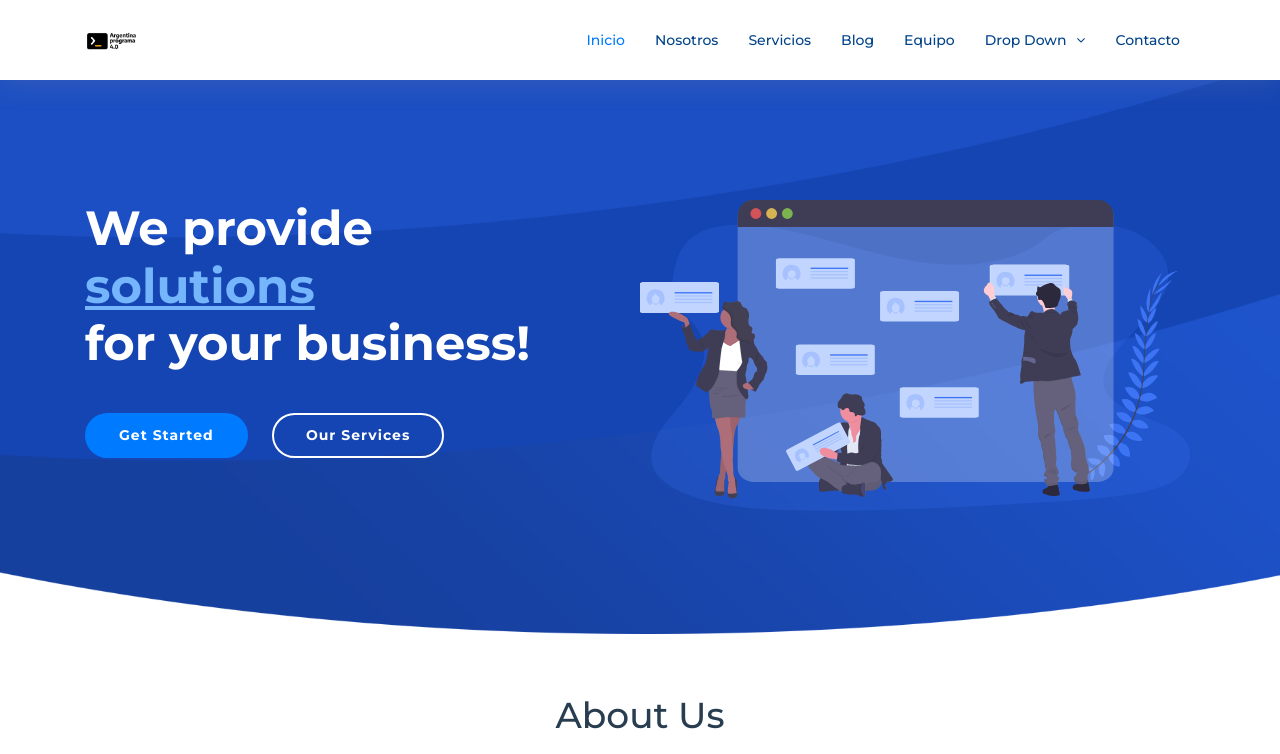
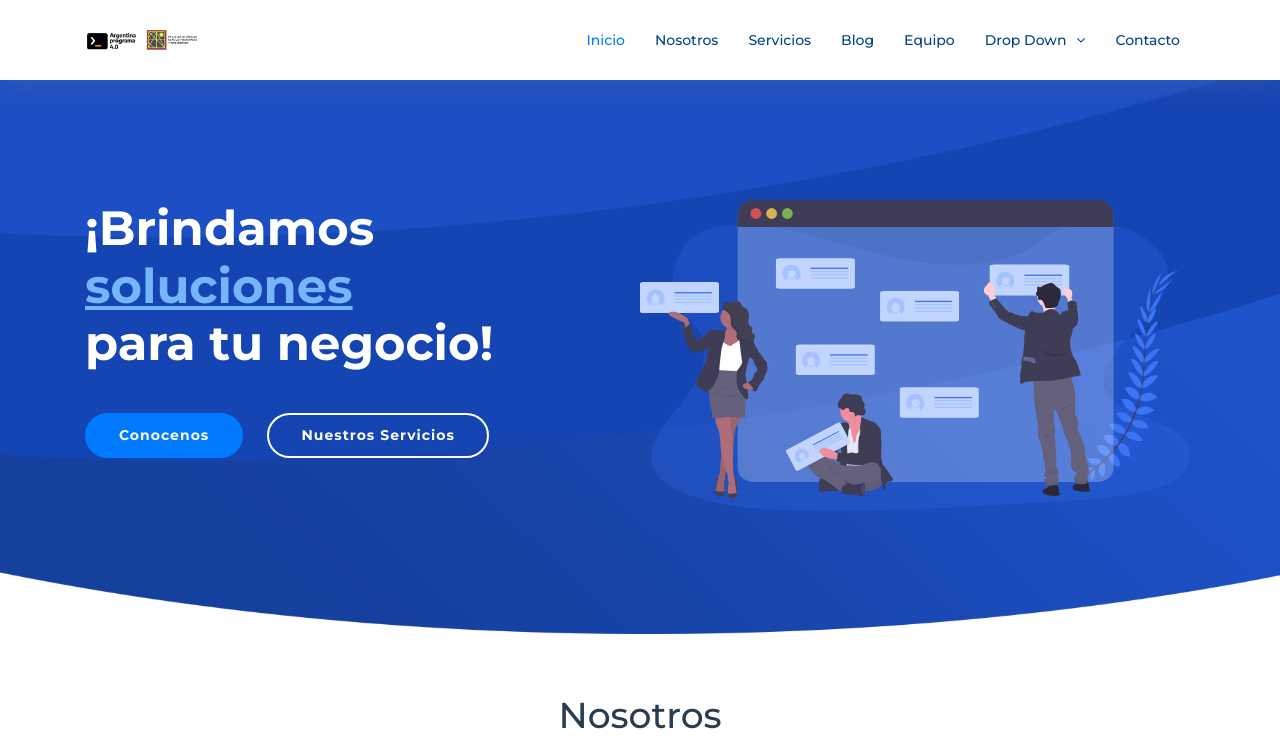
Before and after one commit to martinsilva10/proyecto2023frontend, a plain HTML site: page Templeate/index.html in a window 1280 px wide. Shown: the top 754 px of the page. Drawn offline with nearby package versions, Linux system fonts and the light colour scheme; files whose address does not match are found by name.

Commit message:
edit 30-6

```diff
--- a/Templeate/index.html
+++ b/Templeate/index.html
@@ -47,6 +47,7 @@
         <!-- Uncomment below if you prefer to use an image logo -->
         <!-- <h1 class="text-light"><a href="#header"><span>NewBiz</span></a></h1> -->
         <a href="#intro" class="scrollto"><img src="img/logo.png" alt="" class="img-fluid"></a>
+        <a href="#intro" class="scrollto"><img src="img/unne.png" alt="" class="img-fluid"></a>
       </div>
 
       <nav class="main-nav float-right d-none d-lg-block">
@@ -91,10 +92,10 @@
       </div>
 
       <div class="intro-info">
-        <h2>We provide<br><span>solutions</span><br>for your business!</h2>
+        <h2>¡Brindamos<br><span>soluciones</span><br>para tu negocio!</h2>
         <div>
-          <a href="#about" class="btn-get-started scrollto">Get Started</a>
-          <a href="#services" class="btn-services scrollto">Our Services</a>
+          <a href="#about" class="btn-get-started scrollto">Conocenos</a>
+          <a href="#services" class="btn-services scrollto">Nuestros Servicios</a>
         </div>
       </div>
 
@@ -110,7 +111,7 @@
       <div class="container">
 
         <header class="section-header">
-          <h3>About Us</h3>
+          <h3>Nosotros</h3>
           <p>Lorem ipsum dolor sit amet, consectetur adipiscing elit, sed do eiusmod tempor incididunt ut labore et dolore magna aliqua.</p>
         </header>
 
```
Also changed, not shown: Templeate/img/unne.png (added).
